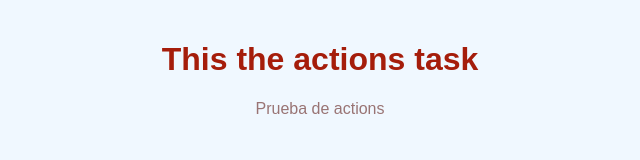
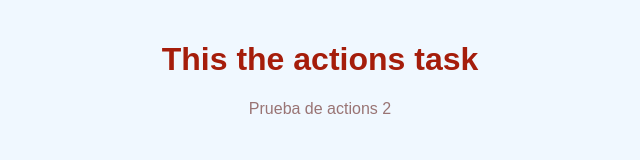
Before and after one commit to ciizao/Actions-task-and-EC2, a website: page index.html in a window 1280 px wide. Shown: the full height of the page, 320-960 px from the left. Drawn offline with Linux system fonts and the light colour scheme.

Commit message:
style: :lipstick: Change paragraph

```diff
--- a/index.html
+++ b/index.html
@@ -8,6 +8,6 @@
 </head>
 <body>
     <h1>This the actions task</h1>
-    <p> Prueba de actions </p>
+    <p> Prueba de actions 2</p>
 </body>
 </html>
```
